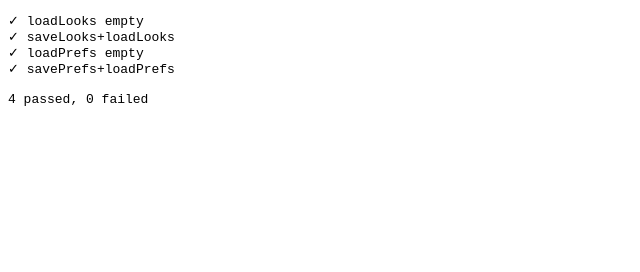
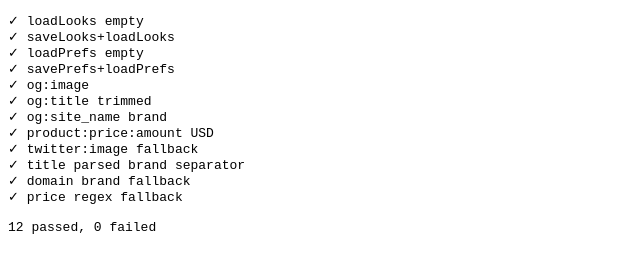
Before and after one commit to Yili-Yang/lookbook, a plain HTML site: page lookbook/test.html in a window 1280 px wide. Shown: the whole page, without its empty margins (0-640 px from the left). Drawn offline with Linux system fonts and the light colour scheme.

Commit message:
feat: add fetch module with og:image parsing and tests

```diff
--- a/lookbook/fetch.js
+++ b/lookbook/fetch.js
@@ -1 +1,60 @@
-// fetch.js — CORS proxy + og metadata parsing (populated in Task 3)
+const PROXY_URL = 'https://api.allorigins.win/get?url=';
+const FETCH_TIMEOUT_MS = 8000;
+
+async function fetchProductData(productUrl) {
+  const controller = new AbortController();
+  const timer = setTimeout(() => controller.abort(), FETCH_TIMEOUT_MS);
+  try {
+    const res = await fetch(PROXY_URL + encodeURIComponent(productUrl), { signal: controller.signal });
+    if (!res.ok) throw new Error('proxy_error');
+    const { contents } = await res.json();
+    return parseProductPage(contents, productUrl);
+  } finally {
+    clearTimeout(timer);
+  }
+}
+
+function parseProductPage(html, productUrl) {
+  const doc = new DOMParser().parseFromString(html, 'text/html');
+
+  function getMeta(...selectors) {
+    for (const sel of selectors) {
+      const val = doc.querySelector(sel)?.content?.trim();
+      if (val) return val;
+    }
+    return '';
+  }
+
+  const imageUrl = getMeta(
+    'meta[property="og:image"]',
+    'meta[name="twitter:image"]',
+    'meta[name="twitter:image:src"]'
+  ) || (() => {
+    const imgs = [...doc.querySelectorAll('img[src]')];
+    return imgs.find(i => /product|hero|main|pdp/i.test(i.getAttribute('src')))?.getAttribute('src') || '';
+  })();
+
+  const rawTitle = getMeta('meta[property="og:title"]', 'meta[name="twitter:title"]') || doc.title || '';
+  const name = rawTitle.replace(/\s*[-–|·]\s*.+$/, '').trim();
+
+  const priceAmount = getMeta('meta[property="product:price:amount"]', 'meta[property="og:price:amount"]');
+  const priceCurrency = getMeta('meta[property="product:price:currency"]', 'meta[property="og:price:currency"]');
+  let price = '';
+  if (priceAmount) {
+    const symbol = (!priceCurrency || priceCurrency === 'USD') ? '$' : priceCurrency + ' ';
+    price = symbol + priceAmount;
+  } else {
+    price = html.match(/\$[\d,]+(?:\.\d{2})?/)?.[0] || '';
+  }
+
+  const siteName = getMeta('meta[property="og:site_name"]');
+  const brand = siteName || (() => {
+    try {
+      const host = new URL(productUrl).hostname.replace(/^www\./, '');
+      const part = host.split('.')[0];
+      return part.charAt(0).toUpperCase() + part.slice(1);
+    } catch { return ''; }
+  })();
+
+  return { imageUrl, name, brand, price, productUrl };
+}
--- a/lookbook/test.html
+++ b/lookbook/test.html
@@ -4,6 +4,7 @@
 <body>
 <pre id="out"></pre>
 <script src="store.js"></script>
+<script src="fetch.js"></script>
 <script>
   const out = document.getElementById('out');
   let passed = 0, failed = 0;
@@ -32,6 +33,35 @@
   savePrefs('navy and cream only');
   assert('savePrefs+loadPrefs', loadPrefs(), 'navy and cream only');
 
+  // parseProductPage: extracts og:image
+  const html1 = `<html><head>
+    <meta property="og:image" content="https://cdn.example.com/product.jpg">
+    <meta property="og:title" content="Relaxed Linen Shirt - COS">
+    <meta property="og:site_name" content="COS">
+    <meta property="product:price:amount" content="79">
+    <meta property="product:price:currency" content="USD">
+  </head></html>`;
+  const r1 = parseProductPage(html1, 'https://www.cos.com/en-us/product/123');
+  assert('og:image', r1.imageUrl, 'https://cdn.example.com/product.jpg');
+  assert('og:title trimmed', r1.name, 'Relaxed Linen Shirt');
+  assert('og:site_name brand', r1.brand, 'COS');
+  assert('product:price:amount USD', r1.price, '$79');
+
+  // parseProductPage: twitter:image fallback
+  const html2 = `<html><head>
+    <meta name="twitter:image" content="https://cdn.example.com/tw.jpg">
+    <title>Navy Chinos | Uniqlo</title>
+  </head></html>`;
+  const r2 = parseProductPage(html2, 'https://www.uniqlo.com/us/product/456');
+  assert('twitter:image fallback', r2.imageUrl, 'https://cdn.example.com/tw.jpg');
+  assert('title parsed brand separator', r2.name, 'Navy Chinos');
+  assert('domain brand fallback', r2.brand, 'Uniqlo');
+
+  // parseProductPage: price regex fallback
+  const html3 = `<html><body>Price: $49.90</body></html>`;
+  const r3 = parseProductPage(html3, 'https://store.example.com/item');
+  assert('price regex fallback', r3.price, '$49.90');
+
   out.textContent += '\n' + passed + ' passed, ' + failed + ' failed\n';
   localStorage.clear();
 </script>
```
